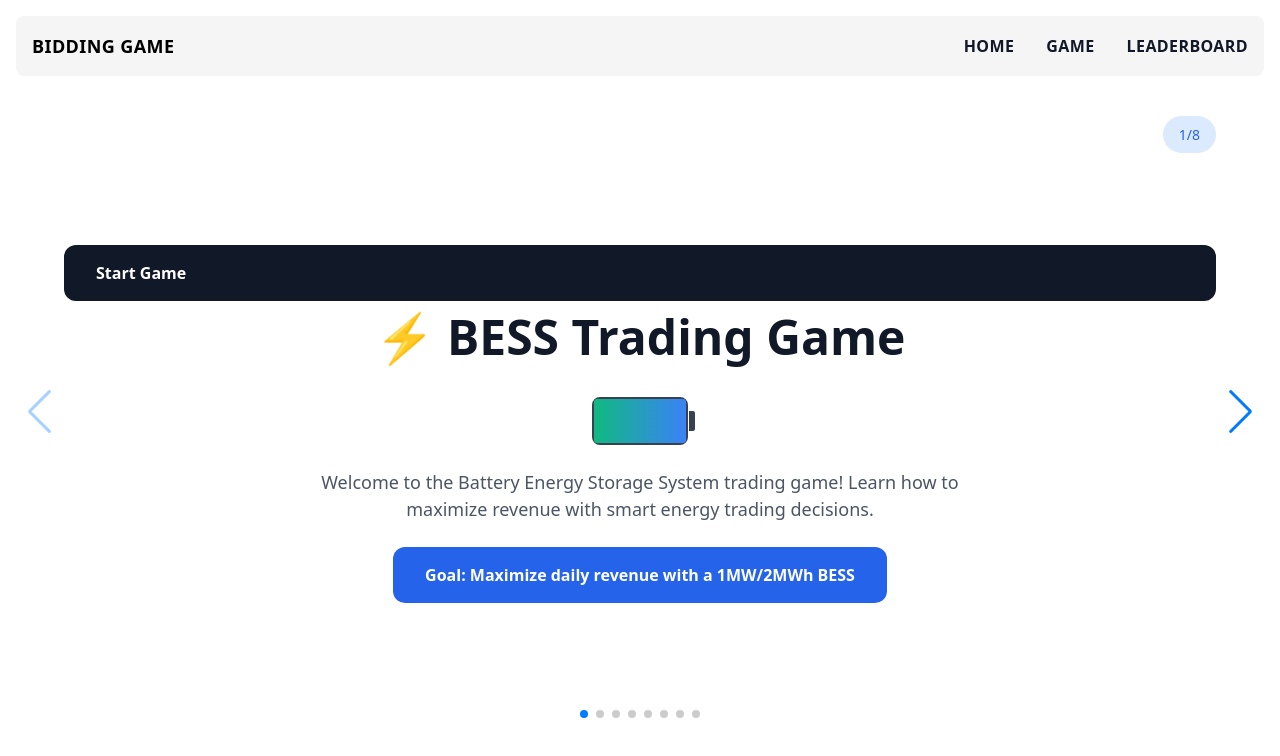
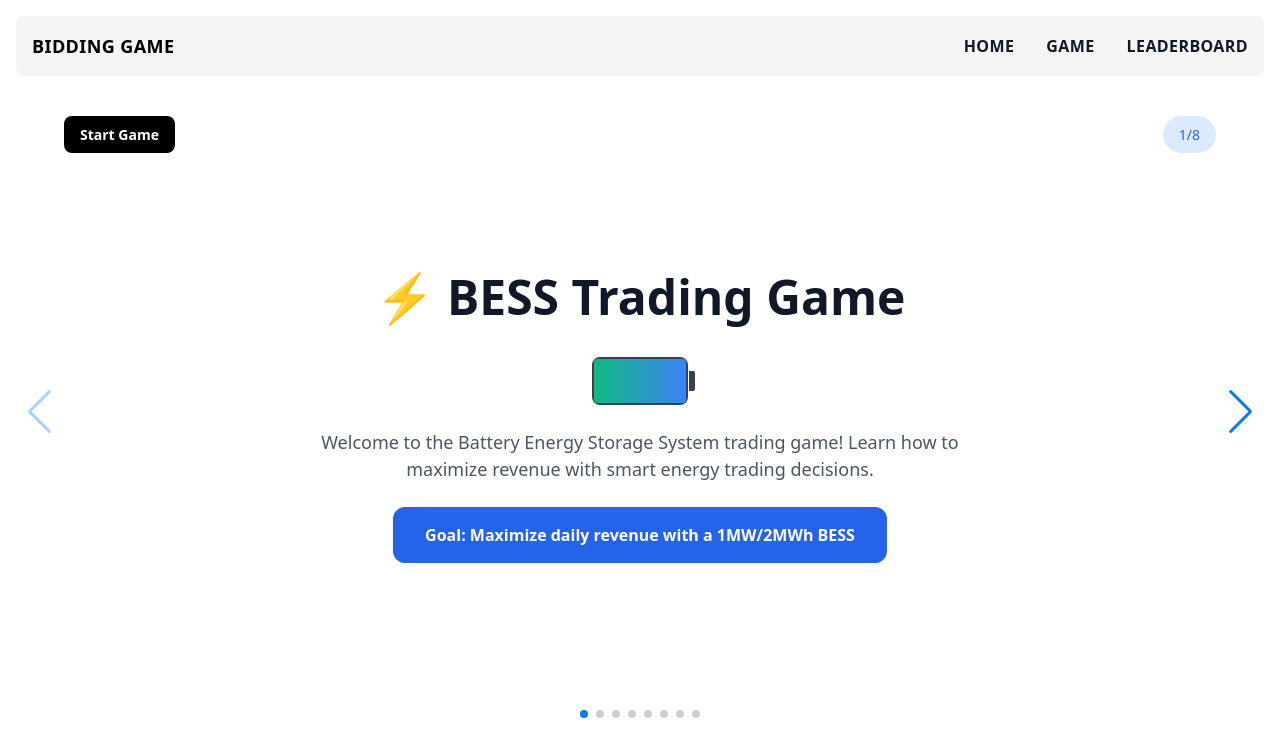
Before and after one commit to OllieFord/bidding-game, a SvelteKit app: page /intro in a window 1280 px wide. Shown: the top 756 px of the page. Built offline with nearby package versions, Linux system fonts and the light colour scheme.

Commit message:
added game link to intro

```diff
--- a/src/routes/intro/+page.svelte
+++ b/src/routes/intro/+page.svelte
@@ -45,7 +45,7 @@
 		<div class="swiper-slide">
 			<div class="slide-content">
 				<div class="slide-number">1/8</div>
-				<a href="/game" class="final-cta">
+				<a href="/game" class="slide-game-cta">
 					<strong>Start Game</strong>
 				</a>
 				<div class="slide-inner">
@@ -70,6 +70,9 @@
 		<div class="swiper-slide">
 			<div class="slide-content">
 				<div class="slide-number">2/8</div>
+				<a href="/game" class="slide-game-cta">
+					<strong>Start Game</strong>
+				</a>
 				<div class="slide-inner">
 					<h2 class="slide-title">🎯 Objective</h2>
 					<p class="slide-text">
@@ -97,6 +100,9 @@
 		<div class="swiper-slide">
 			<div class="slide-content">
 				<div class="slide-number">3/8</div>
+				<a href="/game" class="slide-game-cta">
+					<strong>Start Game</strong>
+				</a>
 				<div class="slide-inner">
 					<h2 class="slide-title">🔋 Your BESS Specifications</h2>
 					<div class="specs-grid">
@@ -125,6 +131,9 @@
 		<div class="swiper-slide">
 			<div class="slide-content">
 				<div class="slide-number">4/8</div>
+				<a href="/game" class="slide-game-cta">
+					<strong>Start Game</strong>
+				</a>
 				<div class="slide-inner">
 					<h2 class="slide-title">⚡ Your Four Options Each Hour</h2>
 					<div class="options-grid">
@@ -156,6 +165,9 @@
 		<div class="swiper-slide">
 			<div class="slide-content">
 				<div class="slide-number">5/8</div>
+				<a href="/game" class="slide-game-cta">
+					<strong>Start Game</strong>
+				</a>
 				<div class="slide-inner">
 					<h2 class="slide-title">📊 FCR-N (Frequency Regulation)</h2>
 					<p class="slide-text">Sell 1MW of frequency regulation service to the grid.</p>
@@ -192,6 +204,9 @@
 		<div class="swiper-slide">
 			<div class="slide-content">
 				<div class="slide-number">6/8</div>
+				<a href="/game" class="slide-game-cta">
+					<strong>Start Game</strong>
+				</a>
 				<div class="slide-inner">
 					<h2 class="slide-title">🔌 Charge</h2>
 					<p class="slide-text">Buy electricity from the grid and store it in your battery.</p>
@@ -225,6 +240,9 @@
 		<div class="swiper-slide">
 			<div class="slide-content">
 				<div class="slide-number">7/8</div>
+				<a href="/game" class="slide-game-cta">
+					<strong>Start Game</strong>
+				</a>
 				<div class="slide-inner">
 					<h2 class="slide-title">🔋 Discharge</h2>
 					<p class="slide-text">Sell stored electricity back to the grid.</p>
@@ -260,6 +278,9 @@
 		<div class="swiper-slide">
 			<div class="slide-content">
 				<div class="slide-number">8/8</div>
+				<a href="/game" class="slide-game-cta">
+					<strong>Start Game</strong>
+				</a>
 				<div class="slide-inner">
 					<h2 class="slide-title">🎯 Strategy Summary</h2>
 					<p class="slide-text">Now you understand the game! Here's your decision framework:</p>
@@ -328,6 +349,18 @@
 		color: #2563eb;
 		padding: 0.5rem 1rem;
 		border-radius: 9999px;
+		font-size: 0.875rem;
+		font-weight: 500;
+	}
+
+	.slide-game-cta {
+		position: absolute;
+		top: 1.5rem;
+		right: 1 rem;
+		background: black;
+		color: white;
+		padding: 0.5rem 1rem;
+		border-radius: 8px;
 		font-size: 0.875rem;
 		font-weight: 500;
 	}
```
